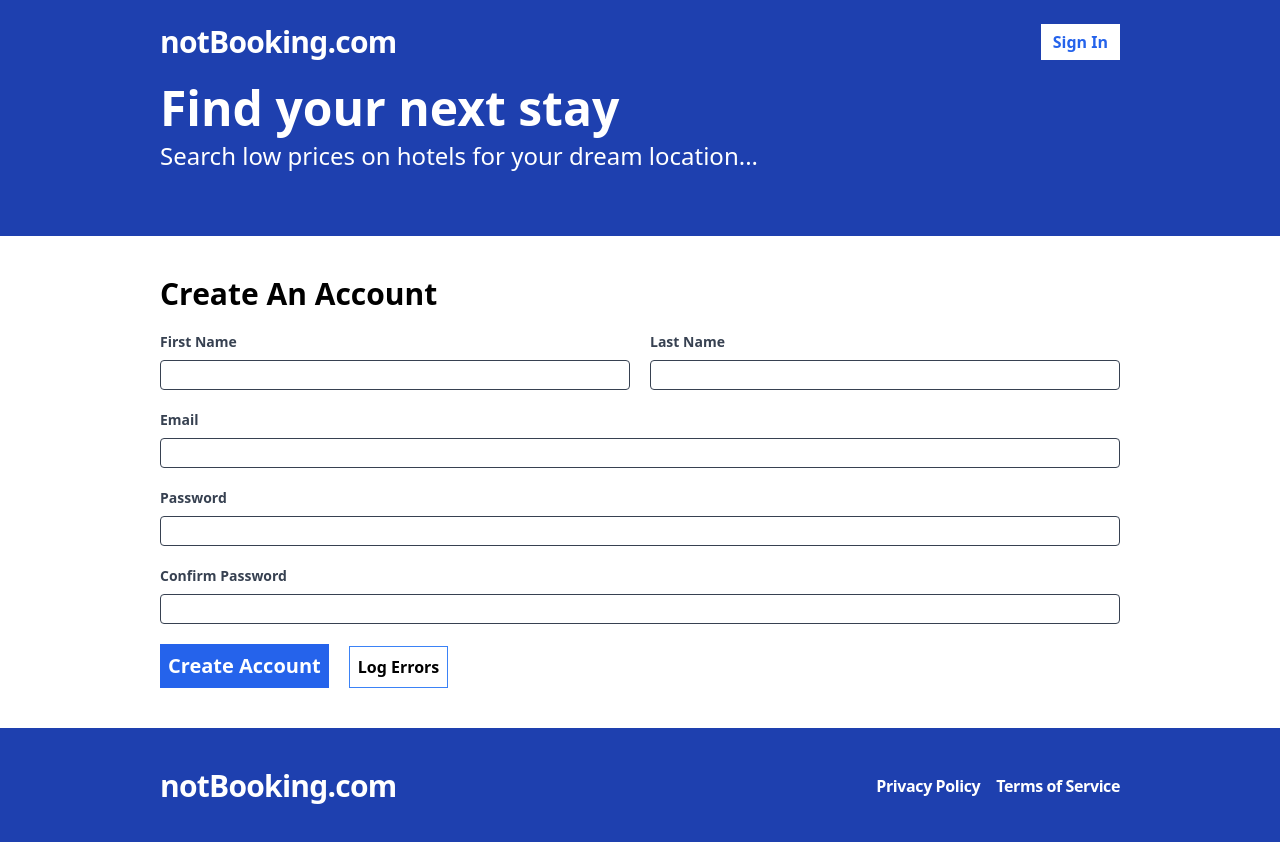
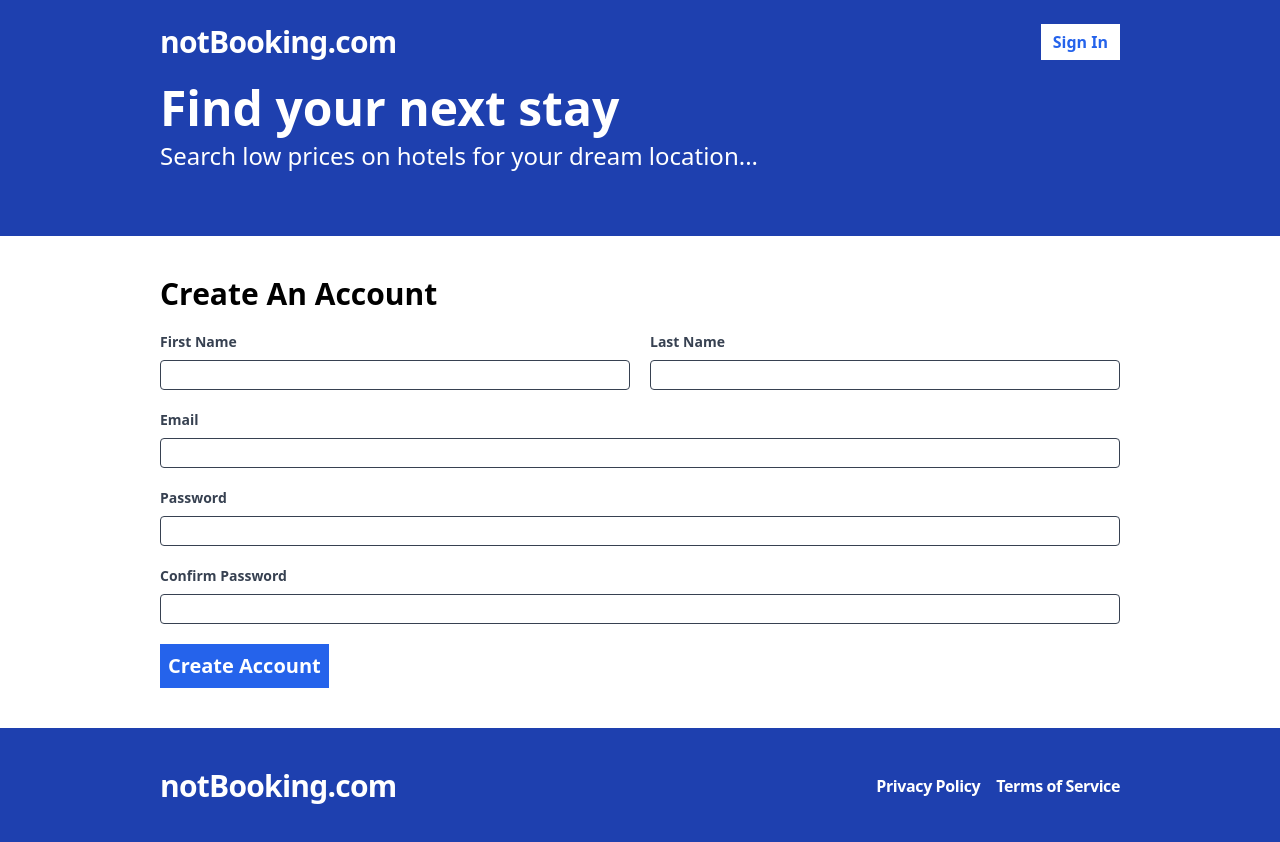
Before and after one commit to AbdullahIsmail2/hotel-booking-app, a React (Vite) app in the folder frontend/: page /register in a window 1280 px wide. Built offline with nearby package versions, Linux system fonts and the light colour scheme; no server answers.

Commit message:
cleaned up register.tsx

```diff
--- a/frontend/src/Pages/Register.tsx
+++ b/frontend/src/Pages/Register.tsx
@@ -11,6 +11,7 @@ export type RegisterFormData = {
 	password: string;
 	confirmPassword: string;
 };
+
 export default function Register() {
 	const navigate = useNavigate();
 	const { showToast } = useAppContext();
@@ -123,7 +124,7 @@ export default function Register() {
 					<span className="text-red-500">{errors.confirmPassword.message}</span>
 				)}
 			</label>
-			<span className="mt">
+			<span className="">
 				<button
 					type="submit"
 					className="bg-blue-600 text-white p-2 font-bold
@@ -131,12 +132,7 @@ export default function Register() {
 				>
 					Create Account
 				</button>
-				<button
-					className="border-blue-500 border ml-5 bg-white font-black p-2"
-					onClick={() => console.log(errors)}
-				>
-					Log Errors
-				</button>
+
 			</span>
 		</form>
 	);
```
